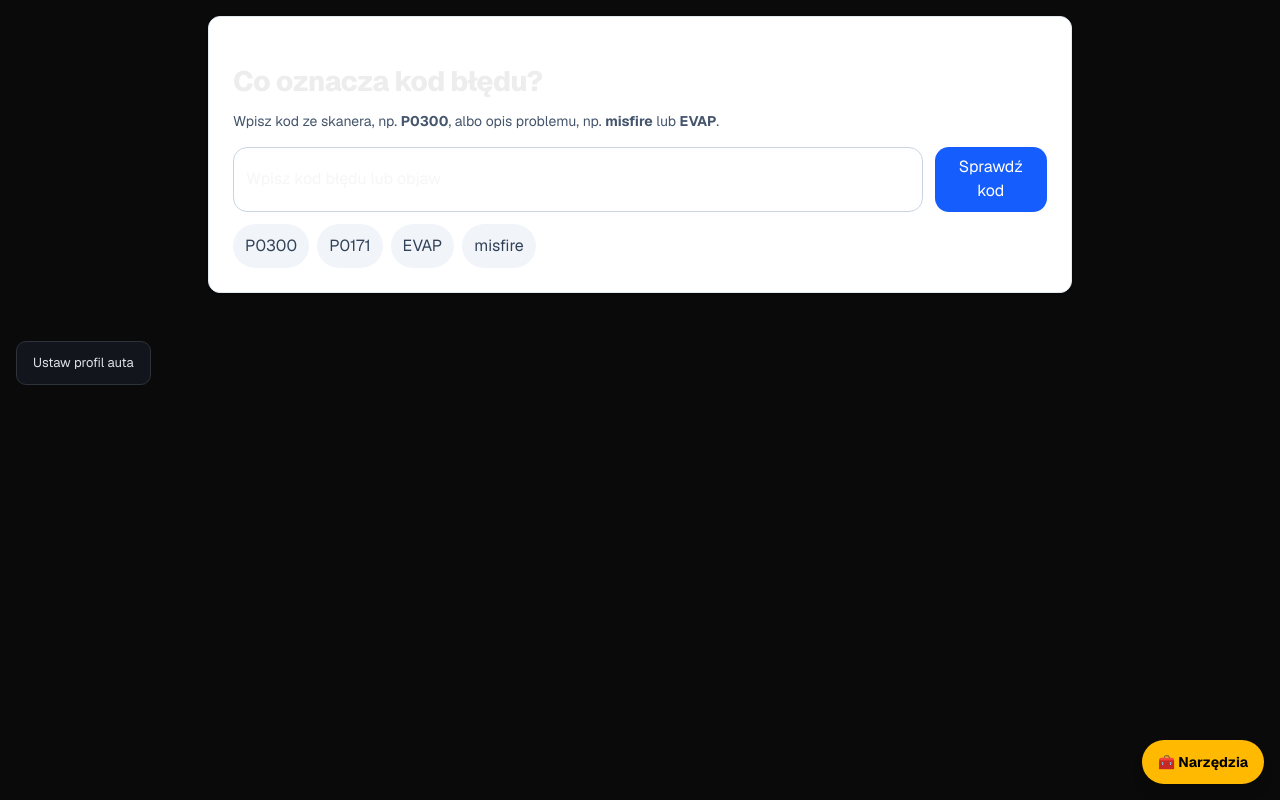
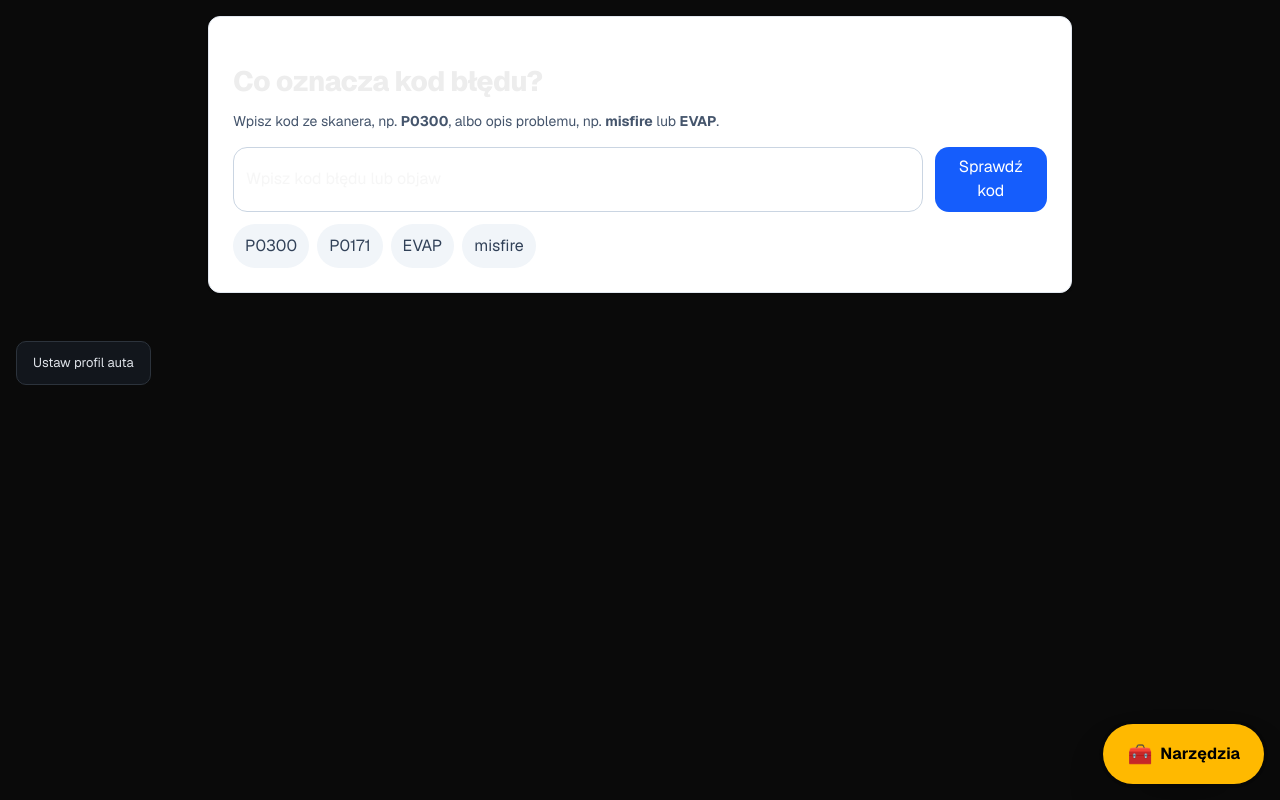
Before and after one commit to tsrc4mm9gg-netizen/gmt400-app, a Next.js app: page /narzedzia/diagnostyka in a window 1280 px wide. Built offline with nearby package versions, Linux system fonts and the light colour scheme.

Commit message:
Make Tools button larger and more visible

```diff
--- a/src/app/layout.tsx
+++ b/src/app/layout.tsx
@@ -30,9 +30,10 @@ export default function RootLayout({
         <VehicleProfileProvider>{children}</VehicleProfileProvider>
         <Link
           href="/narzedzia"
-          className="fixed bottom-4 right-4 z-[90] rounded-full bg-amber-400 px-4 py-3 text-sm font-bold text-black shadow-lg transition hover:bg-amber-300"
+          className="fixed bottom-4 right-4 z-[9999] flex items-center gap-2 rounded-full bg-amber-400 px-5 py-4 text-base font-bold text-black shadow-2xl ring-4 ring-black/20 transition hover:bg-amber-300"
         >
-          🧰 Narzędzia
+          <span className="text-xl">🧰</span>
+          <span>Narzędzia</span>
         </Link>
       </body>
     </html>
```
